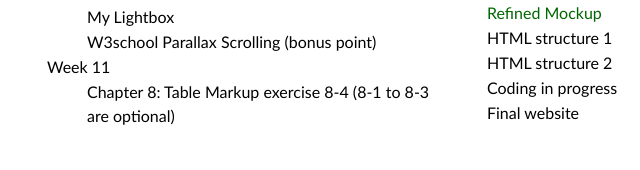
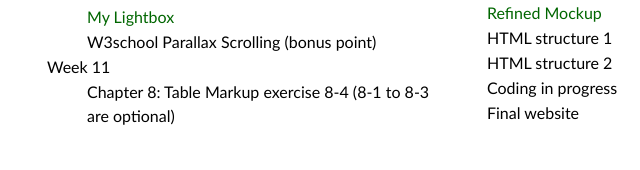
Before and after one commit to kphan27/AVT-217-Intro-to-Web-Design, a plain HTML site: page Weekly/index.html in a window 1280 px wide. Shown: the part 550-720 px from the top of the page, 401-1041 px from the left. Drawn offline with Linux system fonts and the light colour scheme.

Commit message:
Add files via upload

```diff
--- a/Weekly/index.html
+++ b/Weekly/index.html
@@ -137,7 +137,7 @@
 </dl>
 <dl>
 	<dt>Week 10</dt>
-	<dd>My Lightbox </dd>
+	<dd><a href="W10/mylightbox.html" target="_blank">My Lightbox</a></dd>
 <!--<dd>W3school Modal Image or the original Lightbox</dd>-->
 	<dd>W3school Parallax Scrolling (bonus point)</dd>
 </dl>
```
